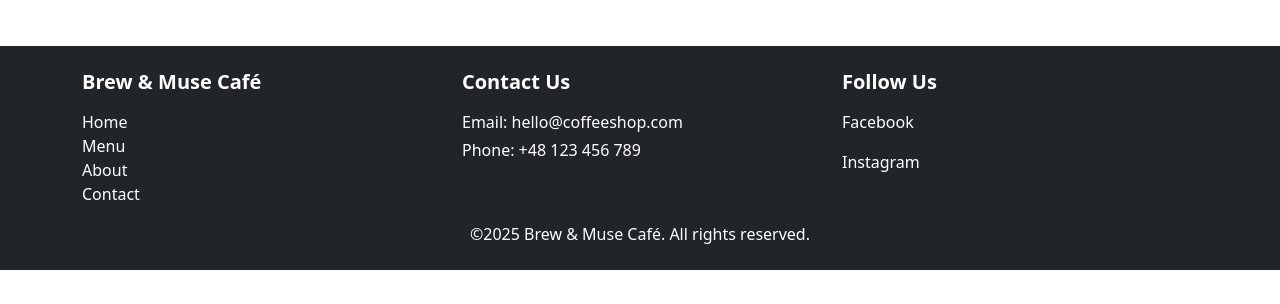
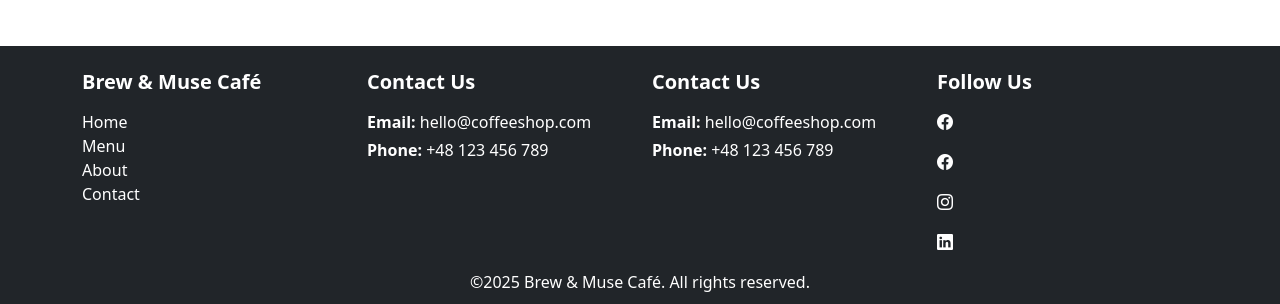
Before and after one commit to MarcinMikaa/coffee-shop, a React (Create React App) app: page /contact in a window 1280 px wide. Shown: the part 1276-1580 px from the top of the page. Before the commit the page ends 1546 px from the top, so only its background shows below. Built offline with nearby package versions, Linux system fonts and the light colour scheme.

Commit message:
Install bootstrap-icons and import to the project

```diff
--- a/package.json
+++ b/package.json
@@ -13,6 +13,7 @@
     "@types/react-dom": "^19.0.4",
     "@types/react-icons": "^2.2.7",
     "bootstrap": "^5.3.3",
+    "bootstrap-icons": "^1.11.3",
     "framer-motion": "^12.5.0",
     "react": "^19.0.0",
     "react-bootstrap": "^2.10.9",
--- a/src/components/Footer/Footer.tsx
+++ b/src/components/Footer/Footer.tsx
@@ -7,7 +7,7 @@ const Footer = () => {
     <footer className="footer bg-dark text-white py-4">
       <Container>
         <Row>
-          <Col md={4} className="mb-3 mb-md-0">
+          <Col md={3} className="mb-3 mb-md-0">
             <h5 className="fw-bold">Brew & Muse Café</h5>
             <Nav className="flex-column">
               <Nav.Link as={NavLink} to="/" className="text-white p-0">
@@ -25,20 +25,40 @@ const Footer = () => {
             </Nav>
           </Col>
 
-          <Col md={4} className="mb-3 mb-md-0">
+          <Col md={3} className="mb-3 mb-md-0">
             <h5 className="fw-bold">Contact Us</h5>
-            <p className="mb-1">Email: hello@coffeeshop.com</p>
-            <p className="mb-1">Phone: +48 123 456 789</p>
+            <p className="mb-1">
+              <strong>Email:</strong> hello@coffeeshop.com
+            </p>
+            <p className="mb-1">
+              <strong>Phone:</strong> +48 123 456 789
+            </p>
           </Col>
 
-          <Col md={4}>
+          <Col md={3} className="mb-3 mb-md-0">
+            <h5 className="fw-bold">Contact Us</h5>
+            <p className="mb-1">
+              <strong>Email:</strong> hello@coffeeshop.com
+            </p>
+            <p className="mb-1">
+              <strong>Phone:</strong> +48 123 456 789
+            </p>
+          </Col>
+
+          <Col md={3}>
             <h5 className="fw-bold">Follow Us</h5>
-            <div className="social-links">
-              <a href="https://facebook.com" target="_blank" rel="noopener noreferrer" className="text-white me-3">
-                Facebook
+            <div className="social-links d-flex">
+              <a href="#" className="twitter">
+                <i className="bi bi-facebook"></i>
               </a>
-              <a href="https://facebook.com" target="_blank" rel="noopener noreferrer" className="text-white me-3">
-                Instagram
+              <a href="#" className="facebook">
+                <i className="bi bi-facebook"></i>
+              </a>
+              <a href="#" className="instagram">
+                <i className="bi bi-instagram"></i>
+              </a>
+              <a href="#" className="linkedin">
+                <i className="bi bi-linkedin"></i>
               </a>
             </div>
           </Col>
--- a/src/index.tsx
+++ b/src/index.tsx
@@ -4,6 +4,7 @@ import './index.css';
 import App from './App';
 import reportWebVitals from './reportWebVitals';
 import 'bootstrap/dist/css/bootstrap.min.css';
+import 'bootstrap-icons/font/bootstrap-icons.css';
 
 const root = ReactDOM.createRoot(document.getElementById('root') as HTMLElement);
 root.render(
```
Also changed, not shown: 1 other file (tests, documents, lock files or other folders).
